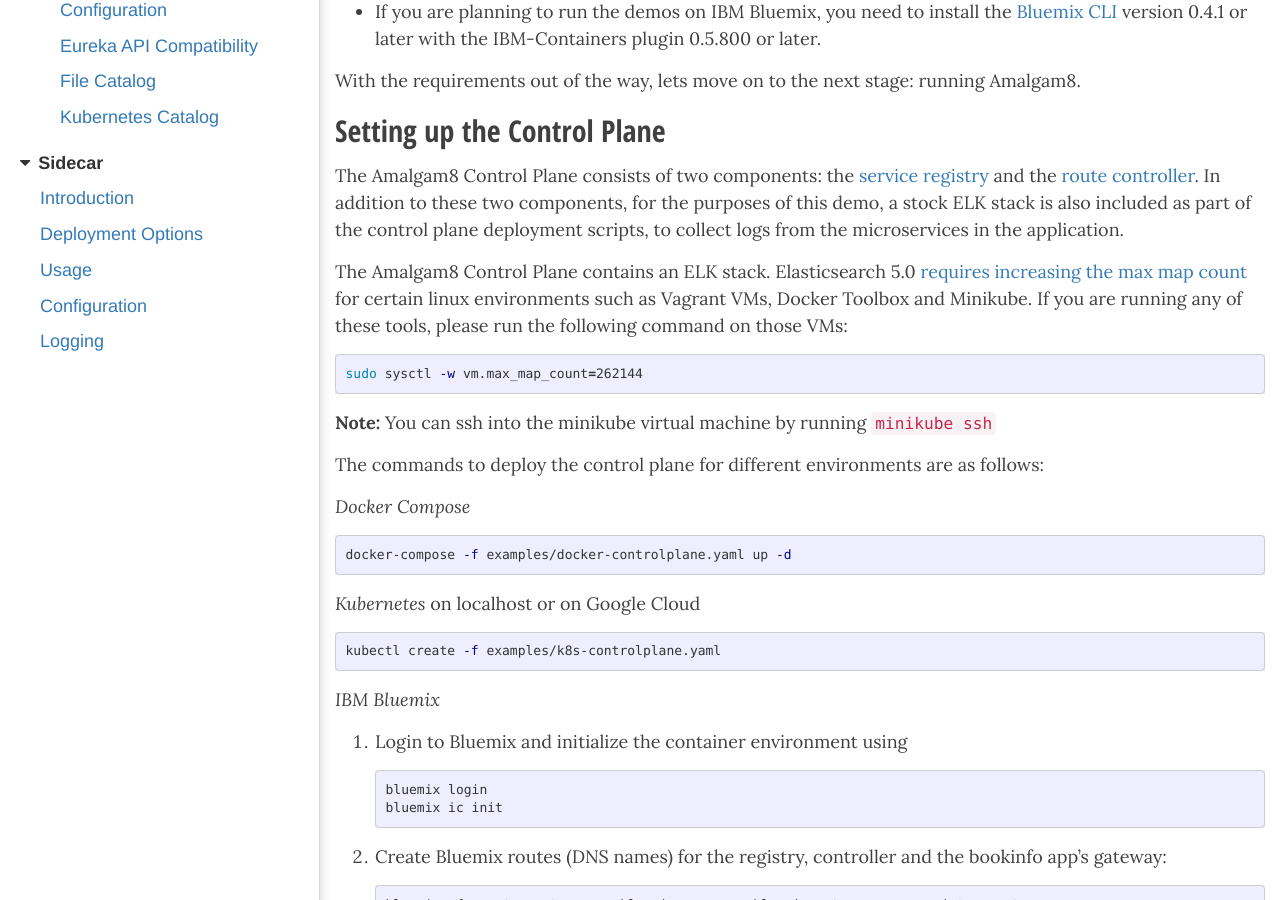
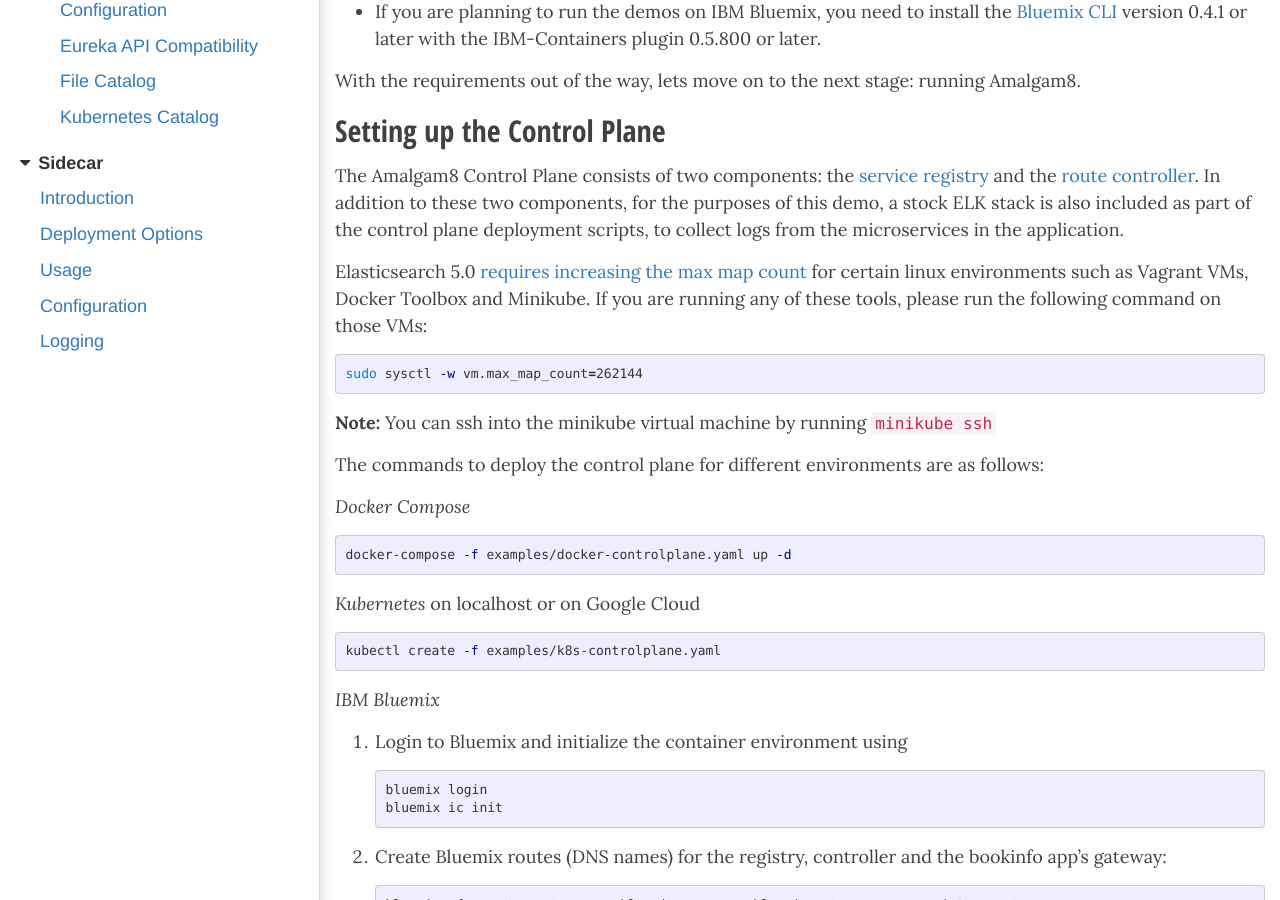
Before and after one commit to amalgam8/amalgam8.github.io, a Jekyll site: the page built from _docs/1-demo/setup.md, in a window 1280 px wide and 900 px high, scrolled down 706 px. Built offline with Jekyll 4.4.1, drawn with Linux system fonts in a browser that asks for light colours; nearby versions of some CDN libraries.

Commit message:
Remove redundant wording

```diff
--- a/_docs/1-demo/setup.md
+++ b/_docs/1-demo/setup.md
@@ -51,7 +51,6 @@
 included as part of the control plane deployment scripts, to collect logs
 from the microservices in the application.
 
-The Amalgam8 Control Plane contains an ELK stack.
 Elasticsearch 5.0 [requires increasing the max map count](https://www.elastic.co/guide/en/elasticsearch/reference/current/vm-max-map-count.html)
 for certain linux environments such as Vagrant VMs, Docker Toolbox and Minikube.
 If you are running any of these tools, please run the following command on those VMs:
```
